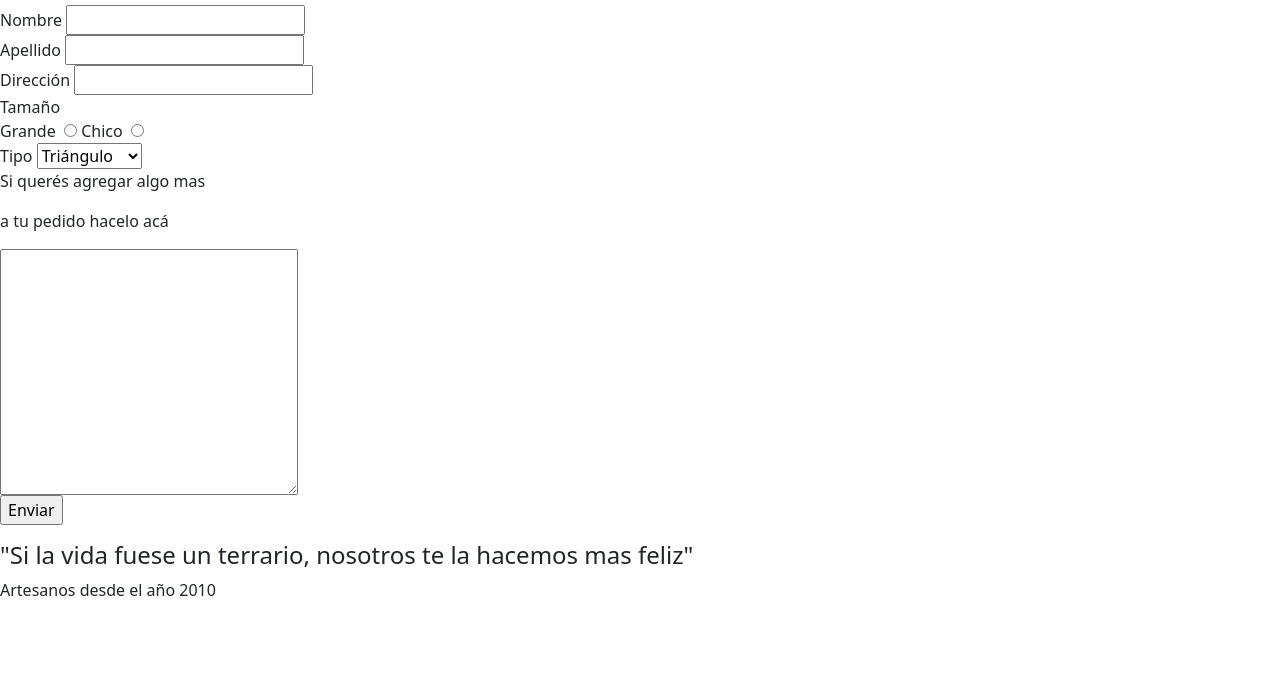
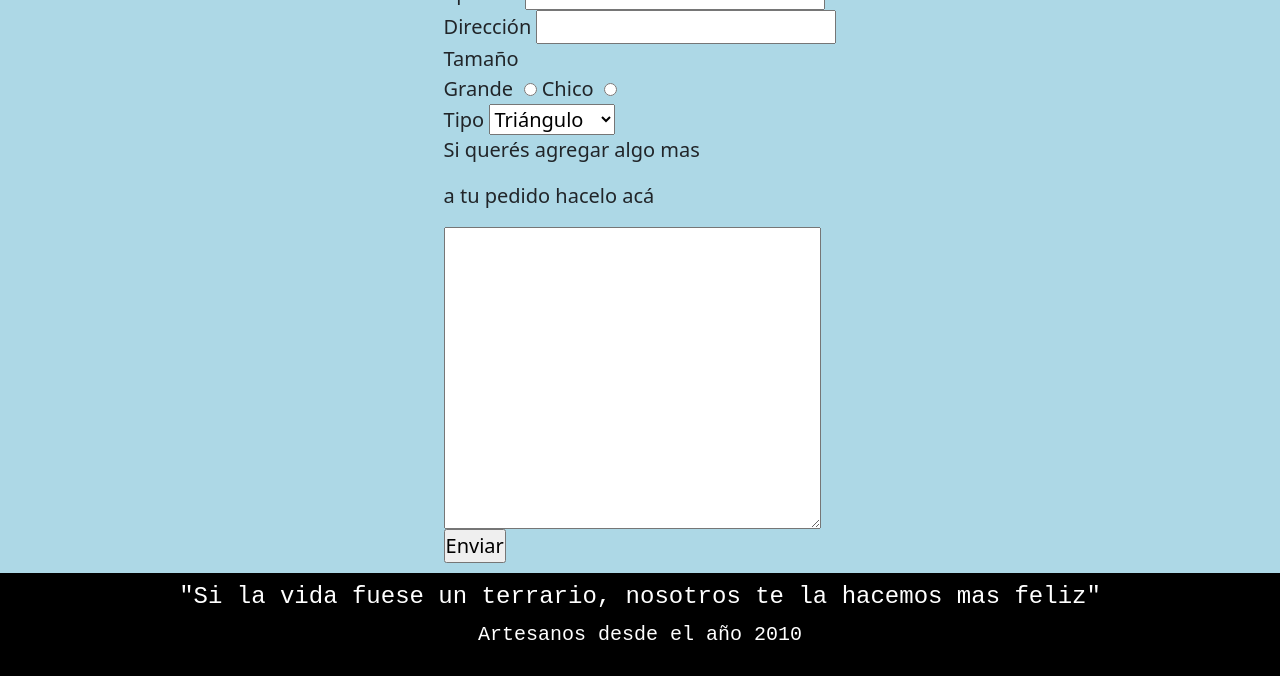
Before and after one commit to brunomonaco/BMTerrarios, a website: page pedidos.html in a window 1280 px wide. Shown: the part 228-904 px from the top of the page. Before the commit the page ends 846 px from the top, so only its background shows below. Drawn offline with nearby package versions, Linux system fonts and the light colour scheme; files that its build step writes are made by us from their sources.

Commit message:
preentrega

```diff
--- a/pedidos.html
+++ b/pedidos.html
@@ -3,13 +3,10 @@
     <meta charset="UTF-8">
     <meta http-equiv="X-UA-Compatible" content="IE=edge">
     <meta name="viewport" content="width=device-width, initial-scale=1.0">
-    <link rel="stylesheet" href="./style.css">
+    <link rel="stylesheet" href="./scss/main.css">
       <!-- Bootstrap -->
       <link href="https://cdn.jsdelivr.net/npm/bootstrap@5.2.0/dist/css/bootstrap.min.css" rel="stylesheet" integrity="sha384-gH2yIJqKdNHPEq0n4Mqa/HGKIhSkIHeL5AyhkYV8i59U5AR6csBvApHHNl/vI1Bx" crossorigin="anonymous">
       <script src="https://cdn.jsdelivr.net/npm/bootstrap@5.2.0/dist/js/bootstrap.bundle.min.js" integrity="sha384-A3rJD856KowSb7dwlZdYEkO39Gagi7vIsF0jrRAoQmDKKtQBHUuLZ9AsSv4jD4Xa" crossorigin="anonymous"></script>
-       <!-- Estilo de texto -->
-    <link href="https://fonts.googleapis.com/css2?family=Dosis:wght@800&display=swap" rel="stylesheet">
-    <link href="https://fonts.googleapis.com/css2?family=Dosis:wght@200&display=swap" rel="stylesheet">
 
     <title>Pedidos</title>
 </head>
@@ -47,7 +44,7 @@
 
 
 
-<main>
+<main class="mainpedido">
 
 
     <form class="formulario" action="" method="get" enctype="multipart/form-data">
--- a/scss/main.scss
+++ b/scss/main.scss
@@ -27,7 +27,7 @@
     height: 600px;
 }
 .carousel-item{
-    height: 500px;
+    height: 600px;
 }
 img{
     height: 100%;
@@ -115,7 +115,7 @@ li{
 main{
    @include flexbox;
 
-    background-image: linear-gradient(to right, rgb(142, 142, 255), rgb(184, 184, 184));
+    background-image: linear-gradient(to right, CCE5EB, FFFFFF);
 }
 
 
@@ -196,8 +196,8 @@ main{
 }
 
 .formulario{
-    font-family: 'Courier New', Courier, monospace; ;
-
+    font-family: system-ui, -apple-system, BlinkMacSystemFont, 'Segoe UI', Roboto, Oxygen, Ubuntu, Cantarell, 'Open Sans', 'Helvetica Neue', sans-serif ;
+    margin: 10px;
 }
 
 .contactoIndex {
@@ -236,6 +236,14 @@ main{
 
 
 }
+
+.mainpedido{
+
+    justify-content: center;
+
+    font-size: 20px;
+    }
+
 
 
 @media screen and (min-width:650px) {
```
Also changed, not shown: Galería de fotos.html (+2 -4 lines), productos.html (+3 -4 lines), css/main.css (deleted), fotos/Sky.jpg (added), scss/main.css, 2 other files.
